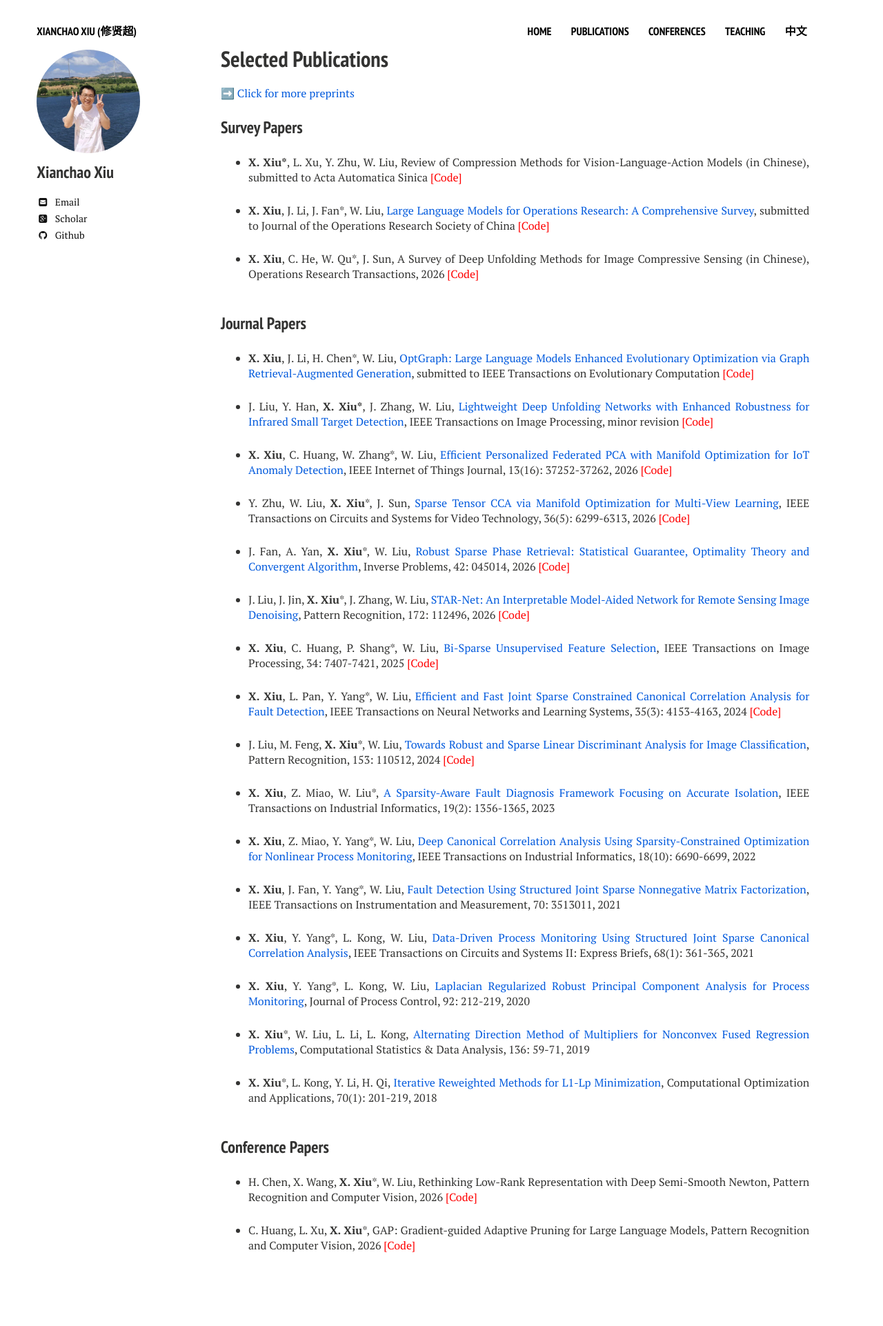
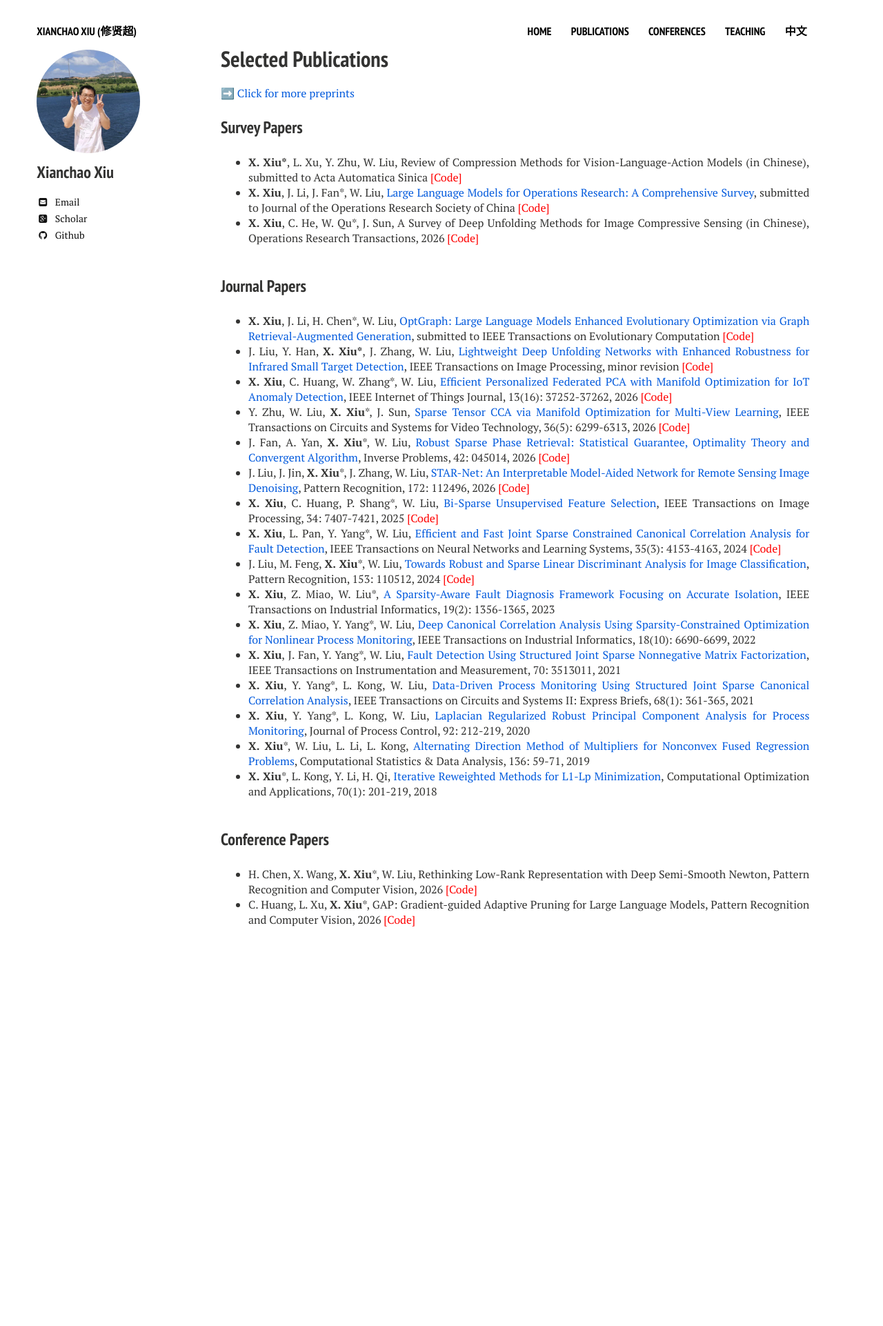
Before and after one commit to xianchaoxiu/xianchaoxiu.github.io, a Jekyll site: the page built from publications/index.md, in a window 1280 px wide. Shown: the whole page at 69% size. Built offline with Jekyll 4.4.1, drawn with Linux system fonts in a browser that asks for light colours; nearby versions of some CDN libraries; after the commit the page ends 1440 px from its top, so only the background shows below that.

Commit message:
Update index.md

```diff
--- a/publications/index.md
+++ b/publications/index.md
@@ -12,48 +12,30 @@ share: false
 
 ### Survey Papers
 
-* <b>X. Xiu*</b>, L. Xu, Y. Zhu, W. Liu, Review of Compression Methods for Vision-Language-Action Models (in Chinese), submitted to Acta Automatica Sinica  <a href="https://github.com/xianchaoxiu/COM4VLA" class="textlink" target="_blank" style="color: red;">[Code]</a>
-
-* <b>X. Xiu</b>, J. Li, J. Fan*, W. Liu, <a href="https://arxiv.org/abs/2605.20849" class="textlink" target="_blank">Large Language Models for Operations Research: A Comprehensive Survey</a>, submitted to Journal of the Operations Research Society of China <a href="https://github.com/xianchaoxiu/LLM4OR" class="textlink" target="_blank" style="color: red;">[Code]</a>
-
+* <b>X. Xiu*</b>, L. Xu, Y. Zhu, W. Liu, Review of Compression Methods for Vision-Language-Action Models (in Chinese), submitted to Acta Automatica Sinica  <a href="https://github.com/xianchaoxiu/COM4VLA" class="textlink" target="_blank" style="color: red;">[Code]</a> <br>
+* <b>X. Xiu</b>, J. Li, J. Fan*, W. Liu, <a href="https://arxiv.org/abs/2605.20849" class="textlink" target="_blank">Large Language Models for Operations Research: A Comprehensive Survey</a>, submitted to Journal of the Operations Research Society of China <a href="https://github.com/xianchaoxiu/LLM4OR" class="textlink" target="_blank" style="color: red;">[Code]</a> <br>
 * <b>X. Xiu</b>, C. He, W. Qu*, J. Sun, A Survey of Deep Unfolding Methods for Image Compressive Sensing (in Chinese), Operations Research Transactions, 2026 <a href="https://github.com/xianchaoxiu/DU4ICS" class="textlink" target="_blank" style="color: red;">[Code]</a> <br> <br>
 
 ### Journal Papers
 
-* <b>X. Xiu</b>, J. Li, H. Chen*, W. Liu, <a href="https://arxiv.org/abs/2607.27918" class="textlink" target="_blank">OptGraph: Large Language Models Enhanced Evolutionary Optimization via Graph Retrieval-Augmented Generation</a>, submitted to IEEE Transactions on Evolutionary Computation <a href="https://github.com/xianchaoxiu/OptGraph" class="textlink" target="_blank" style="color: red;">[Code]</a>
-
-* J. Liu, Y. Han, <b>X. Xiu*</b>, J. Zhang, W. Liu, <a href="https://arxiv.org/abs/2509.08205" class="textlink" target="_blank">Lightweight Deep Unfolding Networks with Enhanced Robustness for Infrared Small Target Detection</a>, IEEE Transactions on Image Processing, minor revision <a href="https://github.com/xianchaoxiu/L-RPCANet" class="textlink" target="_blank" style="color: red;">[Code]</a>
-
-* <b>X. Xiu</b>, C. Huang, W. Zhang*, W. Liu, <a href="https://doi.org/10.1109/JIOT.2026.3701337" class="textlink" target="_blank">Efficient Personalized Federated PCA with Manifold Optimization for IoT Anomaly Detection</a>, IEEE Internet of Things Journal, 13(16): 37252-37262, 2026 <a href="https://github.com/xianchaoxiu/FedEP" class="textlink" target="_blank" style="color: red;">[Code]</a>
-
-* Y. Zhu, W. Liu, <b>X. Xiu</b>*, J. Sun, <a href="https://doi.org/10.1109/TCSVT.2025.3642736" class="textlink" target="_blank">Sparse Tensor CCA via Manifold Optimization for Multi-View Learning</a>, IEEE Transactions on Circuits and Systems for Video Technology, 36(5): 6299-6313, 2026  <a href="https://github.com/zhudafa/STCCA-L" class="textlink" target="_blank" style="color: red;">[Code]</a>
-
-* J. Fan, A. Yan, <b>X. Xiu</b>*, W. Liu,  <a href="https://doi.org/10.1088/1361-6420/ae5e02" class="textlink" target="_blank">Robust Sparse Phase Retrieval: Statistical Guarantee, Optimality Theory and Convergent Algorithm</a>, Inverse Problems, 42: 045014, 2026 <a href="https://github.com/xianchaoxiu/HPR" class="textlink" target="_blank" style="color: red;">[Code]</a>
-
-* J. Liu, J. Jin, <b>X. Xiu</b>*, J. Zhang, W. Liu, <a href="https://doi.org/10.1016/j.patcog.2025.112496" class="textlink" target="_blank">STAR-Net: An Interpretable Model-Aided Network for Remote Sensing Image Denoising</a>, Pattern Recognition, 172: 112496, 2026 <a href="https://github.com/xianchaoxiu/STAR-Net" class="textlink" target="_blank" style="color: red;">[Code]</a>
-
-* <b>X. Xiu</b>, C. Huang, P. Shang*, W. Liu, <a href="https://doi.org/10.1109/TIP.2025.3620667" class="textlink" target="_blank">Bi-Sparse Unsupervised Feature Selection</a>, IEEE Transactions on Image Processing, 34: 7407-7421, 2025 <a href="https://github.com/xianchaoxiu/BSUFS" class="textlink" target="_blank" style="color: red;">[Code]</a>
-
-* <b>X. Xiu</b>, L. Pan, Y. Yang*, W. Liu, <a href="https://doi.org/10.1109/TNNLS.2022.3201881" class="textlink" target="_blank">Efficient and Fast Joint Sparse Constrained Canonical Correlation Analysis for Fault Detection</a>, IEEE Transactions on Neural Networks and Learning Systems, 35(3): 4153-4163, 2024 <a href="https://github.com/xianchaoxiu/JSCCCA" class="textlink" target="_blank" style="color: red;">[Code]</a>
-
-* J. Liu, M. Feng, <b>X. Xiu</b>*, W. Liu, <a href="https://doi.org/10.1016/j.patcog.2024.110512" class="textlink" target="_blank">Towards Robust and Sparse Linear Discriminant Analysis for Image Classification</a>, Pattern Recognition, 153: 110512, 2024 <a href="https://github.com/EMXlight/RSLDAplus" class="textlink" target="_blank" style="color: red;">[Code]</a>
-
-* <b>X. Xiu</b>, Z. Miao, W. Liu*, <a href="https://doi.org/10.1109/TII.2022.3180070" class="textlink" target="_blank">A Sparsity-Aware Fault Diagnosis Framework Focusing on Accurate Isolation</a>, IEEE Transactions on Industrial Informatics, 19(2): 1356-1365, 2023
-
-* <b>X. Xiu</b>, Z. Miao, Y. Yang*, W. Liu, <a href="https://doi.org/10.1109/TII.2021.3121770" class="textlink" target="_blank">Deep Canonical Correlation Analysis Using Sparsity-Constrained Optimization for Nonlinear Process Monitoring</a>, IEEE Transactions on Industrial Informatics, 18(10): 6690-6699, 2022
-
-* <b>X. Xiu</b>, J. Fan, Y. Yang*, W. Liu, <a href="https://doi.org/10.1109/TIM.2021.3067218" class="textlink" target="_blank">Fault Detection Using Structured Joint Sparse Nonnegative Matrix Factorization</a>, IEEE Transactions on Instrumentation and Measurement, 70: 3513011, 2021
-
-* <b>X. Xiu</b>, Y. Yang*, L. Kong, W. Liu, <a href="https://doi.org/10.1109/TCSII.2020.2988054" class="textlink" target="_blank">Data-Driven Process Monitoring Using Structured Joint Sparse Canonical Correlation Analysis</a>, IEEE Transactions on Circuits and Systems II: Express Briefs, 68(1): 361-365, 2021
-
-* <b>X. Xiu</b>, Y. Yang*, L. Kong, W. Liu, <a href="https://doi.org/10.1016/j.jprocont.2020.06.011" class="textlink" target="_blank">Laplacian Regularized Robust Principal Component Analysis for Process Monitoring</a>, Journal of Process Control, 92: 212-219, 2020
-
-* <b>X. Xiu</b>*, W. Liu, L. Li, L. Kong, <a href="https://doi.org/10.1016/j.csda.2019.01.002" class="textlink" target="_blank">Alternating Direction Method of Multipliers for Nonconvex Fused Regression Problems</a>, Computational Statistics & Data Analysis, 136: 59-71, 2019
-
+* <b>X. Xiu</b>, J. Li, H. Chen*, W. Liu, <a href="https://arxiv.org/abs/2607.27918" class="textlink" target="_blank">OptGraph: Large Language Models Enhanced Evolutionary Optimization via Graph Retrieval-Augmented Generation</a>, submitted to IEEE Transactions on Evolutionary Computation <a href="https://github.com/xianchaoxiu/OptGraph" class="textlink" target="_blank" style="color: red;">[Code]</a><br>
+* J. Liu, Y. Han, <b>X. Xiu*</b>, J. Zhang, W. Liu, <a href="https://arxiv.org/abs/2509.08205" class="textlink" target="_blank">Lightweight Deep Unfolding Networks with Enhanced Robustness for Infrared Small Target Detection</a>, IEEE Transactions on Image Processing, minor revision <a href="https://github.com/xianchaoxiu/L-RPCANet" class="textlink" target="_blank" style="color: red;">[Code]</a><br>
+* <b>X. Xiu</b>, C. Huang, W. Zhang*, W. Liu, <a href="https://doi.org/10.1109/JIOT.2026.3701337" class="textlink" target="_blank">Efficient Personalized Federated PCA with Manifold Optimization for IoT Anomaly Detection</a>, IEEE Internet of Things Journal, 13(16): 37252-37262, 2026 <a href="https://github.com/xianchaoxiu/FedEP" class="textlink" target="_blank" style="color: red;">[Code]</a><br>
+* Y. Zhu, W. Liu, <b>X. Xiu</b>*, J. Sun, <a href="https://doi.org/10.1109/TCSVT.2025.3642736" class="textlink" target="_blank">Sparse Tensor CCA via Manifold Optimization for Multi-View Learning</a>, IEEE Transactions on Circuits and Systems for Video Technology, 36(5): 6299-6313, 2026  <a href="https://github.com/zhudafa/STCCA-L" class="textlink" target="_blank" style="color: red;">[Code]</a><br>
+* J. Fan, A. Yan, <b>X. Xiu</b>*, W. Liu,  <a href="https://doi.org/10.1088/1361-6420/ae5e02" class="textlink" target="_blank">Robust Sparse Phase Retrieval: Statistical Guarantee, Optimality Theory and Convergent Algorithm</a>, Inverse Problems, 42: 045014, 2026 <a href="https://github.com/xianchaoxiu/HPR" class="textlink" target="_blank" style="color: red;">[Code]</a><br>
+* J. Liu, J. Jin, <b>X. Xiu</b>*, J. Zhang, W. Liu, <a href="https://doi.org/10.1016/j.patcog.2025.112496" class="textlink" target="_blank">STAR-Net: An Interpretable Model-Aided Network for Remote Sensing Image Denoising</a>, Pattern Recognition, 172: 112496, 2026 <a href="https://github.com/xianchaoxiu/STAR-Net" class="textlink" target="_blank" style="color: red;">[Code]</a><br>
+* <b>X. Xiu</b>, C. Huang, P. Shang*, W. Liu, <a href="https://doi.org/10.1109/TIP.2025.3620667" class="textlink" target="_blank">Bi-Sparse Unsupervised Feature Selection</a>, IEEE Transactions on Image Processing, 34: 7407-7421, 2025 <a href="https://github.com/xianchaoxiu/BSUFS" class="textlink" target="_blank" style="color: red;">[Code]</a><br>
+* <b>X. Xiu</b>, L. Pan, Y. Yang*, W. Liu, <a href="https://doi.org/10.1109/TNNLS.2022.3201881" class="textlink" target="_blank">Efficient and Fast Joint Sparse Constrained Canonical Correlation Analysis for Fault Detection</a>, IEEE Transactions on Neural Networks and Learning Systems, 35(3): 4153-4163, 2024 <a href="https://github.com/xianchaoxiu/JSCCCA" class="textlink" target="_blank" style="color: red;">[Code]</a><br>
+* J. Liu, M. Feng, <b>X. Xiu</b>*, W. Liu, <a href="https://doi.org/10.1016/j.patcog.2024.110512" class="textlink" target="_blank">Towards Robust and Sparse Linear Discriminant Analysis for Image Classification</a>, Pattern Recognition, 153: 110512, 2024 <a href="https://github.com/EMXlight/RSLDAplus" class="textlink" target="_blank" style="color: red;">[Code]</a><br>
+* <b>X. Xiu</b>, Z. Miao, W. Liu*, <a href="https://doi.org/10.1109/TII.2022.3180070" class="textlink" target="_blank">A Sparsity-Aware Fault Diagnosis Framework Focusing on Accurate Isolation</a>, IEEE Transactions on Industrial Informatics, 19(2): 1356-1365, 2023<br>
+* <b>X. Xiu</b>, Z. Miao, Y. Yang*, W. Liu, <a href="https://doi.org/10.1109/TII.2021.3121770" class="textlink" target="_blank">Deep Canonical Correlation Analysis Using Sparsity-Constrained Optimization for Nonlinear Process Monitoring</a>, IEEE Transactions on Industrial Informatics, 18(10): 6690-6699, 2022<br>
+* <b>X. Xiu</b>, J. Fan, Y. Yang*, W. Liu, <a href="https://doi.org/10.1109/TIM.2021.3067218" class="textlink" target="_blank">Fault Detection Using Structured Joint Sparse Nonnegative Matrix Factorization</a>, IEEE Transactions on Instrumentation and Measurement, 70: 3513011, 2021<br>
+* <b>X. Xiu</b>, Y. Yang*, L. Kong, W. Liu, <a href="https://doi.org/10.1109/TCSII.2020.2988054" class="textlink" target="_blank">Data-Driven Process Monitoring Using Structured Joint Sparse Canonical Correlation Analysis</a>, IEEE Transactions on Circuits and Systems II: Express Briefs, 68(1): 361-365, 2021<br>
+* <b>X. Xiu</b>, Y. Yang*, L. Kong, W. Liu, <a href="https://doi.org/10.1016/j.jprocont.2020.06.011" class="textlink" target="_blank">Laplacian Regularized Robust Principal Component Analysis for Process Monitoring</a>, Journal of Process Control, 92: 212-219, 2020<br>
+* <b>X. Xiu</b>*, W. Liu, L. Li, L. Kong, <a href="https://doi.org/10.1016/j.csda.2019.01.002" class="textlink" target="_blank">Alternating Direction Method of Multipliers for Nonconvex Fused Regression Problems</a>, Computational Statistics & Data Analysis, 136: 59-71, 2019<br>
 * <b>X. Xiu</b>*, L. Kong, Y. Li, H. Qi, <a href="https://doi.org/10.1007/s10589-017-9977-7" class="textlink" target="_blank">Iterative Reweighted Methods for L1-Lp Minimization</a>, Computational Optimization and Applications, 70(1): 201-219, 2018 <br> <br>
 
 ### Conference Papers
 
-* H. Chen, X. Wang, <b>X. Xiu</b>*, W. Liu, Rethinking Low-Rank Representation with Deep Semi-Smooth Newton, Pattern Recognition and Computer Vision, 2026 <a href="https://github.com/xianchaoxiu/LRRSSN-Net" class="textlink" target="_blank" style="color: red;">[Code]</a>
-
+* H. Chen, X. Wang, <b>X. Xiu</b>*, W. Liu, Rethinking Low-Rank Representation with Deep Semi-Smooth Newton, Pattern Recognition and Computer Vision, 2026 <a href="https://github.com/xianchaoxiu/LRRSSN-Net" class="textlink" target="_blank" style="color: red;">[Code]</a><br>
 * C. Huang, L. Xu, <b>X. Xiu</b>*, GAP: Gradient-guided Adaptive Pruning for Large Language Models, Pattern Recognition and Computer Vision, 2026 <a href="https://github.com/xianchaoxiu/GAP" class="textlink" target="_blank" style="color: red;">[Code]</a>
```
